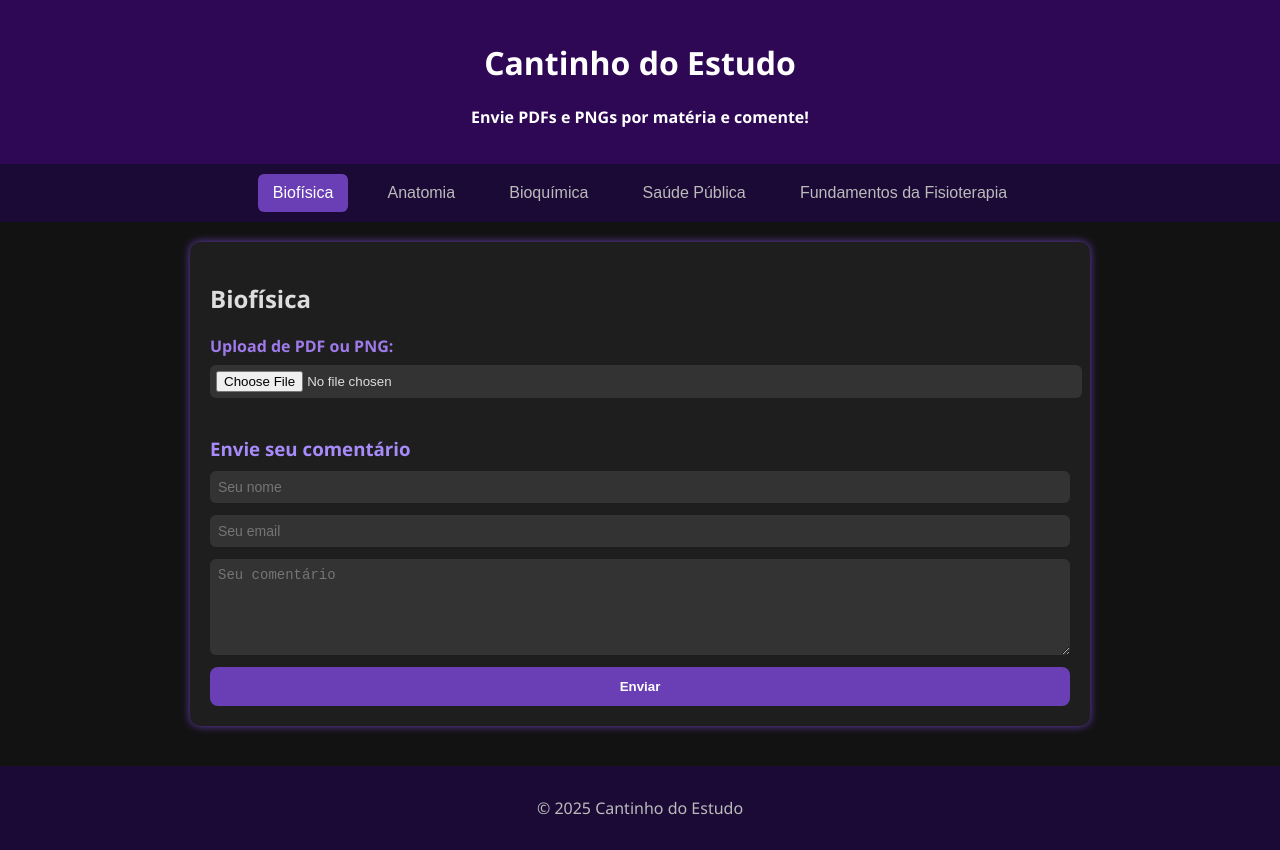
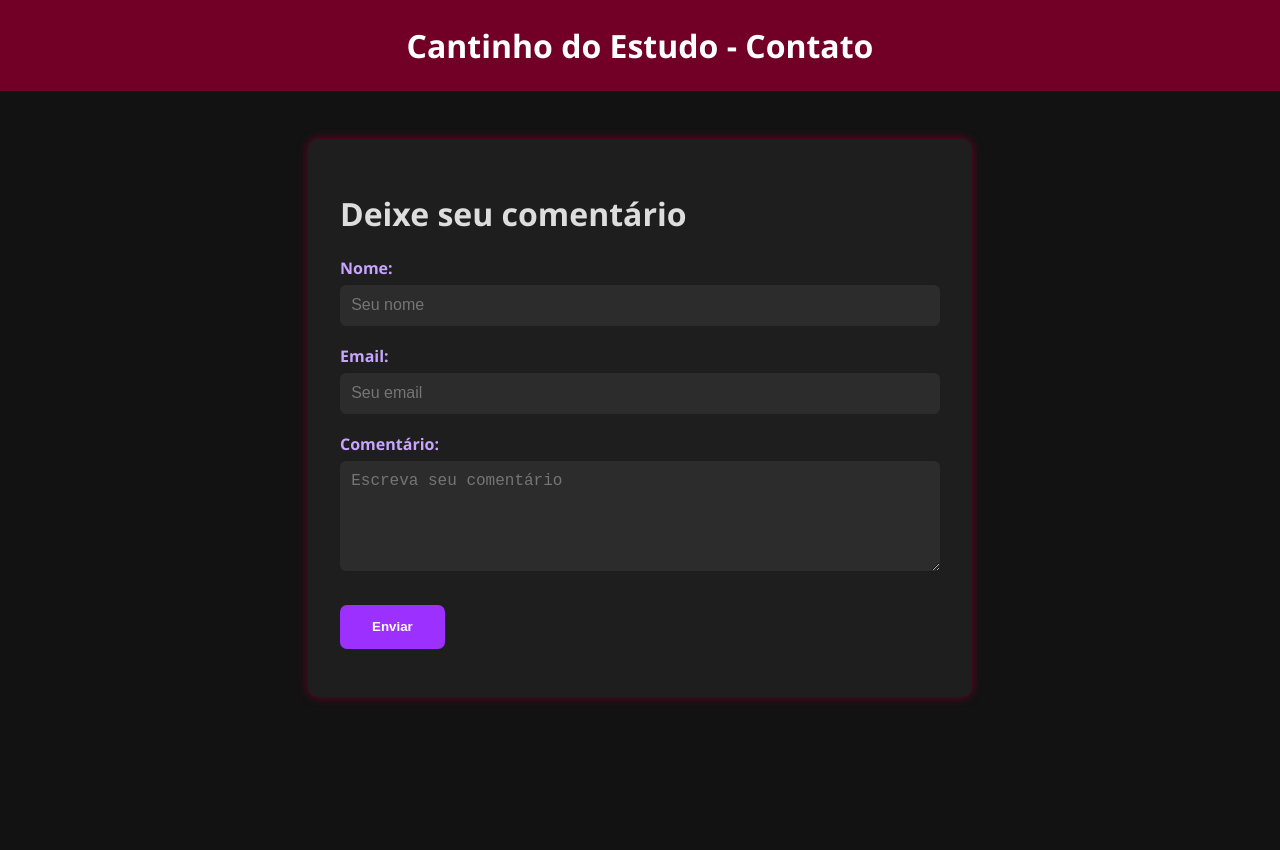
Before and after one commit to fawn2912/cantinho-de-estudos-, a plain HTML site: page index.html in a window 1280 px wide. After the commit the page ends 800 px from the top, so only its background shows below. Drawn offline with Linux system fonts and the light colour scheme.

Commit message:
Update index.html

```diff
--- a/index.html
+++ b/index.html
@@ -1,111 +1,131 @@
 <!DOCTYPE html>
-<html lang="pt-br">
+<html lang="pt-BR">
 <head>
-  <meta charset="UTF-8" />
-  <meta name="viewport" content="width=device-width, initial-scale=1" />
-  <title>Cantinho do Estudo</title>
-  <link rel="stylesheet" href="style.css" />
+<meta charset="UTF-8" />
+<meta name="viewport" content="width=device-width, initial-scale=1" />
+<title>Cantinho do Estudo - Contato</title>
+<style>
+  body {
+    background: #121212;
+    color: #ddd;
+    font-family: 'Segoe UI', Tahoma, Geneva, Verdana, sans-serif;
+    margin: 0; padding: 0;
+  }
+  header {
+    background: #720026;
+    padding: 1.5rem;
+    text-align: center;
+    font-size: 2rem;
+    font-weight: bold;
+    color: #fff;
+  }
+  main {
+    max-width: 600px;
+    margin: 3rem auto;
+    background: #1e1e1e;
+    padding: 2rem;
+    border-radius: 10px;
+    box-shadow: 0 0 10px #720026;
+  }
+  label {
+    display: block;
+    margin-top: 1.2rem;
+    font-weight: 600;
+    color: #c7a4ff;
+  }
+  input, textarea {
+    width: 100%;
+    padding: 0.7rem;
+    margin-top: 0.4rem;
+    background: #2c2c2c;
+    border: none;
+    border-radius: 6px;
+    color: #eee;
+    font-size: 1rem;
+    box-sizing: border-box;
+  }
+  textarea {
+    resize: vertical;
+    min-height: 110px;
+  }
+  button {
+    margin-top: 1.8rem;
+    background: #9b30ff;
+    color: white;
+    font-weight: 700;
+    border: none;
+    padding: 0.9rem 2rem;
+    border-radius: 7px;
+    cursor: pointer;
+    transition: background 0.3s;
+  }
+  button:hover {
+    background: #b150ff;
+  }
+  .msg-status {
+    margin-top: 1rem;
+    font-weight: 700;
+    text-align: center;
+  }
+</style>
 </head>
 <body>
-  <header>
-    <h1>Cantinho do Estudo</h1>
-    <p>Envie PDFs e PNGs por matéria e comente!</p>
-  </header>
 
-  <nav>
-    <button class="tab-btn active" data-materia="biofisica">Biofísica</button>
-    <button class="tab-btn" data-materia="anatomia">Anatomia</button>
-    <button class="tab-btn" data-materia="bioquimica">Bioquímica</button>
-    <button class="tab-btn" data-materia="saudepublica">Saúde Pública</button>
-    <button class="tab-btn" data-materia="fisioterapia">Fundamentos da Fisioterapia</button>
-  </nav>
+<header>Cantinho do Estudo - Contato</header>
 
-  <main>
-    <section id="biofisica" class="materia ativo">
-      <h2>Biofísica</h2>
-      <div class="upload-area">
-        <label>Upload de PDF ou PNG:</label>
-        <input type="file" accept="application/pdf,image/png" class="pdf-upload" />
-      </div>
-      <ul class="lista-pdfs"></ul>
-      <form class="comentario-form">
-        <h3>Envie seu comentário</h3>
-        <input type="text" name="nome" placeholder="Seu nome" required />
-        <input type="email" name="email" placeholder="Seu email" required />
-        <textarea name="mensagem" placeholder="Seu comentário" required></textarea>
-        <button type="submit">Enviar</button>
-      </form>
-    </section>
+<main>
+  <h1>Deixe seu comentário</h1>
+  <form id="contatoForm" action="https://formspree.io/f/mwkajqdp" method="POST">
+    <label for="nome">Nome:</label>
+    <input type="text" id="nome" name="nome" required placeholder="Seu nome" />
 
-    <section id="anatomia" class="materia">
-      <h2>Anatomia</h2>
-      <div class="upload-area">
-        <label>Upload de PDF ou PNG:</label>
-        <input type="file" accept="application/pdf,image/png" class="pdf-upload" />
-      </div>
-      <ul class="lista-pdfs"></ul>
-      <form class="comentario-form">
-        <h3>Envie seu comentário</h3>
-        <input type="text" name="nome" placeholder="Seu nome" required />
-        <input type="email" name="email" placeholder="Seu email" required />
-        <textarea name="mensagem" placeholder="Seu comentário" required></textarea>
-        <button type="submit">Enviar</button>
-      </form>
-    </section>
+    <label for="email">Email:</label>
+    <input type="email" id="email" name="_replyto" required placeholder="Seu email" />
 
-    <section id="bioquimica" class="materia">
-      <h2>Bioquímica</h2>
-      <div class="upload-area">
-        <label>Upload de PDF ou PNG:</label>
-        <input type="file" accept="application/pdf,image/png" class="pdf-upload" />
-      </div>
-      <ul class="lista-pdfs"></ul>
-      <form class="comentario-form">
-        <h3>Envie seu comentário</h3>
-        <input type="text" name="nome" placeholder="Seu nome" required />
-        <input type="email" name="email" placeholder="Seu email" required />
-        <textarea name="mensagem" placeholder="Seu comentário" required></textarea>
-        <button type="submit">Enviar</button>
-      </form>
-    </section>
+    <label for="mensagem">Comentário:</label>
+    <textarea id="mensagem" name="mensagem" required placeholder="Escreva seu comentário"></textarea>
 
-    <section id="saudepublica" class="materia">
-      <h2>Saúde Pública</h2>
-      <div class="upload-area">
-        <label>Upload de PDF ou PNG:</label>
-        <input type="file" accept="application/pdf,image/png" class="pdf-upload" />
-      </div>
-      <ul class="lista-pdfs"></ul>
-      <form class="comentario-form">
-        <h3>Envie seu comentário</h3>
-        <input type="text" name="nome" placeholder="Seu nome" required />
-        <input type="email" name="email" placeholder="Seu email" required />
-        <textarea name="mensagem" placeholder="Seu comentário" required></textarea>
-        <button type="submit">Enviar</button>
-      </form>
-    </section>
+    <button type="submit">Enviar</button>
+    <div class="msg-status" id="statusMsg"></div>
+  </form>
+</main>
 
-    <section id="fisioterapia" class="materia">
-      <h2>Fundamentos da Fisioterapia</h2>
-      <div class="upload-area">
-        <label>Upload de PDF ou PNG:</label>
-        <input type="file" accept="application/pdf,image/png" class="pdf-upload" />
-      </div>
-      <ul class="lista-pdfs"></ul>
-      <form class="comentario-form">
-        <h3>Envie seu comentário</h3>
-        <input type="text" name="nome" placeholder="Seu nome" required />
-        <input type="email" name="email" placeholder="Seu email" required />
-        <textarea name="mensagem" placeholder="Seu comentário" required></textarea>
-        <button type="submit">Enviar</button>
-      </form>
-    </section>
-  </main>
+<script>
+  const form = document.getElementById('contatoForm');
+  const statusMsg = document.getElementById('statusMsg');
 
-  <footer>
-    <p>© 2025 Cantinho do Estudo</p>
-  </footer>
+  form.addEventListener('submit', function(e) {
+    e.preventDefault();
+    statusMsg.textContent = "Enviando...";
+    statusMsg.style.color = "#c7a4ff";
+    const data = new FormData(form);
 
-  <script src="main.js"></script>
+    fetch(form.action, {
+      method: 'POST',
+      body: data,
+      headers: { 'Accept': 'application/json' }
+    }).then(response => {
+      if (response.ok) {
+        statusMsg.style.color = 'lightgreen';
+        statusMsg.textContent = "Mensagem enviada com sucesso! Obrigado :)";
+        form.reset();
+      } else {
+        response.json().then(data => {
+          if (data.errors) {
+            statusMsg.style.color = 'orangered';
+            statusMsg.textContent = data.errors.map(e => e.message).join(", ");
+          } else {
+            statusMsg.style.color = 'orangered';
+            statusMsg.textContent = "Erro ao enviar mensagem.";
+          }
+        });
+      }
+    }).catch(() => {
+      statusMsg.style.color = 'orangered';
+      statusMsg.textContent = "Erro ao enviar mensagem.";
+    });
+  });
+</script>
+
 </body>
 </html>
```
